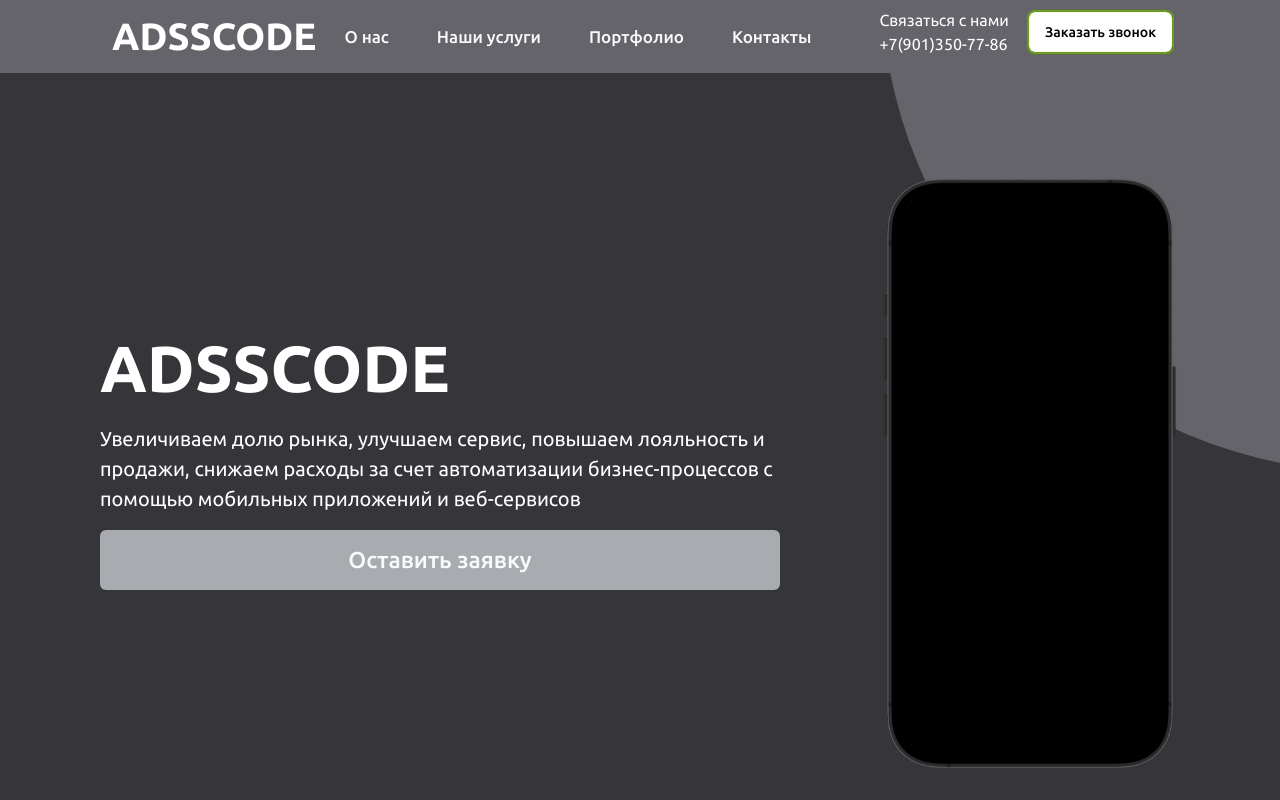
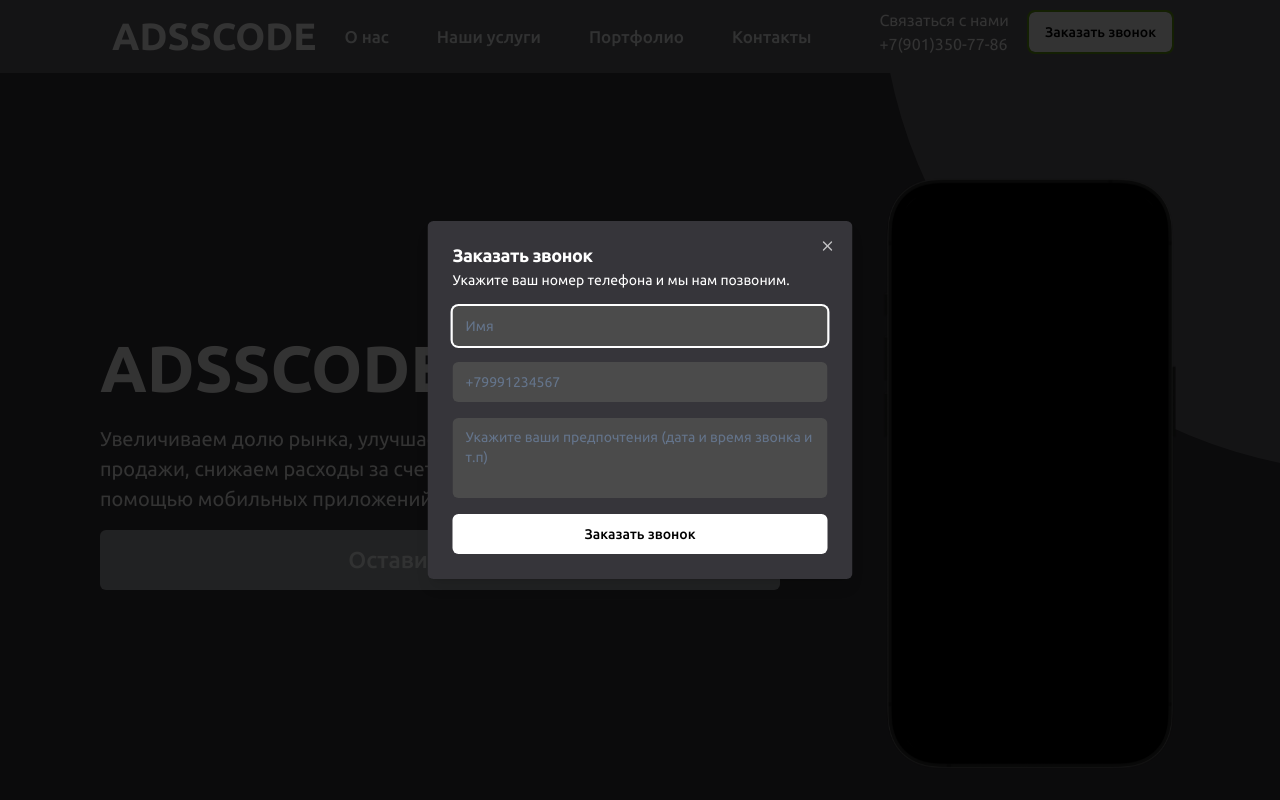
Before and after one commit to OneDeadL1ne/Adss, a React (Vite) app: page / in a window 1280 px wide. Both pictures are taken after a click on the button "Заказать звонок". Shown: the top 800 px of the page. Built offline with nearby package versions, Linux system fonts and the light colour scheme.

Commit message:
add order dialog

```diff
--- a/src/components/Burger.tsx
+++ b/src/components/Burger.tsx
@@ -24,14 +24,14 @@ export function Burger({
 						<SheetTitle className="flex w-full">
 							<a className="text-white text-3xl font-bold">ADSSCODE</a>
 						</SheetTitle>
-						<div className="bg-[#A8ABAF] text-transparent h-[1px] select-none mt-1 mb-1 ">
+						<div className="bg-[#3E3E40] text-transparent h-[1px] select-none mt-1 mb-1 ">
 							1
 						</div>
 					</div>
 				</SheetHeader>
 				<div className="grid grid-rows-4 gap-2 mt-3">
 					<Button
-						className=""
+						className="bg-[#3E3E40] active:bg-[#A8ABAF] text-white border-transparent "
 						variant="outline"
 						onClick={() => {
 							aboutRef.current?.scrollIntoView({
@@ -43,7 +43,8 @@ export function Burger({
 						<span className="flex w-full">О нас</span>
 					</Button>
 					<Button
-						className=""
+						className="bg-[#3E3E40] active:bg-[#A8ABAF] text-white border-transparent"
+						variant="outline"
 						onClick={() => {
 							serviceRef.current?.scrollIntoView({
 								behavior: "smooth",
@@ -54,7 +55,8 @@ export function Burger({
 						<span className="flex w-full">Наши услуги</span>
 					</Button>
 					<Button
-						className=""
+						className="bg-[#3E3E40] active:bg-[#A8ABAF] text-white border-transparent"
+						variant="outline"
 						onClick={() => {
 							portfolioRef.current?.scrollIntoView({
 								behavior: "smooth",
@@ -65,7 +67,8 @@ export function Burger({
 						<span className="flex w-full">Портфолио</span>
 					</Button>
 					<Button
-						className=""
+						className="bg-[#3E3E40] active:bg-[#A8ABAF] text-white border-transparent "
+						variant="outline"
 						onClick={() => {
 							contactsRef.current?.scrollIntoView({
 								behavior: "smooth",
--- a/src/components/Footer.tsx
+++ b/src/components/Footer.tsx
@@ -7,10 +7,10 @@ export default function Footer() {
 			<div className="text-center">
 				<Button
 					size="icon"
-					className="h-[47px] w-[47px] hover:bg-white  bg-white rounded-full"
+					className="h-[47px] w-[47px] hover:bg-white  bg-white rounded-full "
 				>
 					<a href="https://t.me/AdSSCode" target="_blank">
-						<Telegram height={32} />
+						<Telegram height={37} />
 					</a>
 				</Button>
 
--- a/src/components/Layout.tsx
+++ b/src/components/Layout.tsx
@@ -7,6 +7,7 @@ import { Phone } from "lucide-react";
 import Service from "./Service";
 import Portfolio from "./Portfolio";
 import Сontacts from "./Сontacts";
+import { OrderDialog } from "./OrderDialog";
 
 export interface BurgerProps {
 	aboutRef: React.MutableRefObject<HTMLDivElement | null>;
@@ -93,12 +94,7 @@ export default function Layout() {
 							<br />
 							+7(901)350-77-86
 						</p>
-						<Button className="hidden @[1250px]:inline-flex bg-white text-black outline outline-2 outline-lime-600 hover:bg-neutral-300">
-							Заказать звонок
-						</Button>
-						<Button className="inline-flex @[1250px]:hidden  h-14 w-14 rounded-full bg-white  hover:bg-neutral-300">
-							<Phone color="black" fill="black" strokeWidth={0.1} />
-						</Button>
+						<OrderDialog />
 					</div>
 				</div>
 			</header>
--- /dev/null
+++ b/src/components/OrderDialog.tsx
@@ -0,0 +1,40 @@
+import { Button } from "@/components/ui/button";
+import {
+	Dialog,
+	DialogContent,
+	DialogDescription,
+	DialogHeader,
+	DialogTitle,
+	DialogTrigger,
+} from "@/components/ui/dialog";
+import { Phone } from "lucide-react";
+import { OrderForm } from "./OrderForm";
+
+export function OrderDialog() {
+	return (
+		<Dialog>
+			<DialogTrigger asChild>
+				<Button className="h-14  rounded-full @[1250px]:rounded-md @[1250px]:h-10    bg-white text-black @[1250px]:outline @[1250px]:outline-2 @[1250px]:outline-lime-600 hover:bg-neutral-300 ">
+					<span className="hidden @[1250px]:inline-flex">Заказать звонок</span>
+					<Phone
+						color="black"
+						fill="black"
+						strokeWidth={0.1}
+						className="inline-flex @[1250px]:hidden"
+					/>
+				</Button>
+			</DialogTrigger>
+			<DialogContent className="sm:max-w-[425px] sm:rounded-md border-transparent outline-none text-white bg-[#36353A]">
+				<DialogHeader>
+					<DialogTitle>Заказать звонок</DialogTitle>
+					<DialogDescription className="text-white text-wrap">
+						Укажите ваш номер телефона и мы нам позвоним.
+					</DialogDescription>
+				</DialogHeader>
+				<div className="flex items-center">
+					<OrderForm />
+				</div>
+			</DialogContent>
+		</Dialog>
+	);
+}
--- /dev/null
+++ b/src/components/OrderForm.tsx
@@ -0,0 +1,106 @@
+import { zodResolver } from "@hookform/resolvers/zod";
+import { useForm } from "react-hook-form";
+import { z } from "zod";
+
+import { Button } from "@/components/ui/button";
+import { Form, FormControl, FormField, FormItem, FormMessage } from "@/components/ui/form";
+import { Input } from "@/components/ui/input";
+import { Textarea } from "./ui/textarea";
+import { Scroll } from "lucide-react";
+
+const FormSchema = z.object({
+	name: z.string().min(1, {
+		message: "Поле не может быть пустым.",
+	}),
+	phone: z
+		.string()
+		.min(1, {
+			message: "Поле не может быть пустым.",
+		})
+		.min(10, {
+			message: "Неверный формат номера!",
+		})
+		.max(13, {
+			message: "Неверный формат номера!",
+		}),
+	message: z.string().min(1, {
+		message: "Поле не может быть пустым.",
+	}),
+});
+
+export function OrderForm() {
+	const form = useForm<z.infer<typeof FormSchema>>({
+		resolver: zodResolver(FormSchema),
+		defaultValues: {
+			name: "",
+			phone: "",
+			message: "",
+		},
+	});
+
+	function onSubmit(data: z.infer<typeof FormSchema>) {
+		return console.log(data);
+	}
+
+	return (
+		<Form {...form}>
+			<form onSubmit={form.handleSubmit(onSubmit)} className="w-full space-y-4">
+				<FormField
+					control={form.control}
+					name="name"
+					render={({ field }) => (
+						<FormItem>
+							<FormControl>
+								<Input
+									type="text"
+									placeholder="Имя"
+									className="bg-[#4B4B4B] text-white ring-red-400 border-transparent  "
+									{...field}
+								/>
+							</FormControl>
+
+							<FormMessage />
+						</FormItem>
+					)}
+				/>
+				<FormField
+					control={form.control}
+					name="phone"
+					render={({ field }) => (
+						<FormItem>
+							<FormControl>
+								<Input
+									placeholder="+79991234567"
+									className="bg-[#4B4B4B] text-white ring-red-400 border-transparent  "
+									{...field}
+								/>
+							</FormControl>
+
+							<FormMessage />
+						</FormItem>
+					)}
+				/>
+				<FormField
+					control={form.control}
+					name="message"
+					render={({ field }) => (
+						<FormItem>
+							<FormControl>
+								<Textarea
+									placeholder="Укажите ваши предпочтения (дата и время звонка и т.п)"
+									className="bg-[#4B4B4B] text-white ring-red-400 border-transparent  resize-none"
+									{...field}
+								/>
+							</FormControl>
+
+							<FormMessage />
+						</FormItem>
+					)}
+				/>
+				<Button type="submit" className="w-full bg-white text-black  hover:bg-neutral-500">
+					Заказать звонок
+				</Button>
+			</form>
+		</Form>
+	);
+}
--- a/src/components/ui/button.tsx
+++ b/src/components/ui/button.tsx
@@ -1,21 +1,19 @@
-import * as React from "react"
-import { Slot } from "@radix-ui/react-slot"
-import { cva, type VariantProps } from "class-variance-authority"
+import * as React from "react";
+import { Slot } from "@radix-ui/react-slot";
+import { cva, type VariantProps } from "class-variance-authority";
 
-import { cn } from "@/lib/utils"
+import { cn } from "@/lib/utils";
 
 const buttonVariants = cva(
-  "inline-flex items-center justify-center whitespace-nowrap rounded-md text-sm font-medium ring-offset-background transition-colors focus-visible:outline-none focus-visible:ring-2 focus-visible:ring-ring focus-visible:ring-offset-2 disabled:pointer-events-none disabled:opacity-50",
+	"inline-flex items-center justify-center whitespace-nowrap rounded-md text-sm font-medium ring-offset-background transition-colors focus-visible:outline-none focus-visible:ring-0 focus-visible:ring-ring focus-visible:ring-offset-2 disabled:pointer-events-none disabled:opacity-50",
 	{
 		variants: {
 			variant: {
 				default: "bg-primary text-primary-foreground hover:bg-primary/90",
-        destructive:
-          "bg-destructive text-destructive-foreground hover:bg-destructive/90",
+				destructive: "bg-destructive text-destructive-foreground hover:bg-destructive/90",
 				outline:
 					"border border-input bg-background hover:bg-accent hover:text-accent-foreground",
-        secondary:
-          "bg-secondary text-secondary-foreground hover:bg-secondary/80",
+				secondary: "bg-secondary text-secondary-foreground hover:bg-secondary/80",
 				ghost: "hover:bg-accent hover:text-accent-foreground",
 				link: "text-primary underline-offset-4 hover:underline",
 			},
@@ -31,26 +29,26 @@ const buttonVariants = cva(
 			size: "default",
 		},
 	}
-)
+);
 
 export interface ButtonProps
 	extends React.ButtonHTMLAttributes<HTMLButtonElement>,
 		VariantProps<typeof buttonVariants> {
-  asChild?: boolean
+	asChild?: boolean;
 }
 
 const Button = React.forwardRef<HTMLButtonElement, ButtonProps>(
 	({ className, variant, size, asChild = false, ...props }, ref) => {
-    const Comp = asChild ? Slot : "button"
+		const Comp = asChild ? Slot : "button";
 		return (
 			<Comp
 				className={cn(buttonVariants({ variant, size, className }))}
 				ref={ref}
 				{...props}
 			/>
-    )
+		);
 	}
-)
-Button.displayName = "Button"
+);
+Button.displayName = "Button";
 
-export { Button, buttonVariants }
+export { Button, buttonVariants };
--- a/src/components/ui/dialog.tsx
+++ b/src/components/ui/dialog.tsx
@@ -1,16 +1,16 @@
-import * as React from "react"
-import * as DialogPrimitive from "@radix-ui/react-dialog"
-import { X } from "lucide-react"
+import * as React from "react";
+import * as DialogPrimitive from "@radix-ui/react-dialog";
+import { X } from "lucide-react";
 
-import { cn } from "@/lib/utils"
+import { cn } from "@/lib/utils";
 
-const Dialog = DialogPrimitive.Root
+const Dialog = DialogPrimitive.Root;
 
-const DialogTrigger = DialogPrimitive.Trigger
+const DialogTrigger = DialogPrimitive.Trigger;
 
-const DialogPortal = DialogPrimitive.Portal
+const DialogPortal = DialogPrimitive.Portal;
 
-const DialogClose = DialogPrimitive.Close
+const DialogClose = DialogPrimitive.Close;
 
 const DialogOverlay = React.forwardRef<
 	React.ElementRef<typeof DialogPrimitive.Overlay>,
@@ -24,8 +24,8 @@ const DialogOverlay = React.forwardRef<
 		)}
 		{...props}
 	/>
-))
-DialogOverlay.displayName = DialogPrimitive.Overlay.displayName
+));
+DialogOverlay.displayName = DialogPrimitive.Overlay.displayName;
 
 const DialogContent = React.forwardRef<
 	React.ElementRef<typeof DialogPrimitive.Content>,
@@ -42,42 +42,30 @@ const DialogContent = React.forwardRef<
 			{...props}
 		>
 			{children}
-      <DialogPrimitive.Close className="absolute right-4 top-4 rounded-sm opacity-70 ring-offset-background transition-opacity hover:opacity-100 focus:outline-none focus:ring-2 focus:ring-ring focus:ring-offset-2 disabled:pointer-events-none data-[state=open]:bg-accent data-[state=open]:text-muted-foreground">
+			<DialogPrimitive.Close className="absolute right-4 top-4 rounded-sm opacity-70 ring-offset-background transition-opacity hover:opacity-100 focus:outline-none focus:ring-0 focus:ring-ring focus:ring-offset-2 disabled:pointer-events-none data-[state=open]:bg-accent data-[state=open]:text-muted-foreground">
 				<X className="h-4 w-4" />
 				<span className="sr-only">Close</span>
 			</DialogPrimitive.Close>
 		</DialogPrimitive.Content>
 	</DialogPortal>
-))
-DialogContent.displayName = DialogPrimitive.Content.displayName
+));
+DialogContent.displayName = DialogPrimitive.Content.displayName;
 
-const DialogHeader = ({
-  className,
-  ...props
-}: React.HTMLAttributes<HTMLDivElement>) => (
+const DialogHeader = ({ className, ...props }: React.HTMLAttributes<HTMLDivElement>) => (
 	<div
-    className={cn(
-      "flex flex-col space-y-1.5 text-center sm:text-left",
-      className
-    )}
+		className={cn("flex flex-col space-y-1.5 text-center sm:text-left", className)}
 		{...props}
 	/>
-)
-DialogHeader.displayName = "DialogHeader"
+);
+DialogHeader.displayName = "DialogHeader";
 
-const DialogFooter = ({
-  className,
-  ...props
-}: React.HTMLAttributes<HTMLDivElement>) => (
+const DialogFooter = ({ className, ...props }: React.HTMLAttributes<HTMLDivElement>) => (
 	<div
-    className={cn(
-      "flex flex-col-reverse sm:flex-row sm:justify-end sm:space-x-2",
-      className
-    )}
+		className={cn("flex flex-col-reverse sm:flex-row sm:justify-end sm:space-x-2", className)}
 		{...props}
 	/>
-)
-DialogFooter.displayName = "DialogFooter"
+);
+DialogFooter.displayName = "DialogFooter";
 
 const DialogTitle = React.forwardRef<
 	React.ElementRef<typeof DialogPrimitive.Title>,
@@ -85,14 +73,11 @@ const DialogTitle = React.forwardRef<
 >(({ className, ...props }, ref) => (
 	<DialogPrimitive.Title
 		ref={ref}
-    className={cn(
-      "text-lg font-semibold leading-none tracking-tight",
-      className
-    )}
+		className={cn("text-lg font-semibold leading-none tracking-tight", className)}
 		{...props}
 	/>
-))
-DialogTitle.displayName = DialogPrimitive.Title.displayName
+));
+DialogTitle.displayName = DialogPrimitive.Title.displayName;
 
 const DialogDescription = React.forwardRef<
 	React.ElementRef<typeof DialogPrimitive.Description>,
@@ -103,8 +88,8 @@ const DialogDescription = React.forwardRef<
 		className={cn("text-sm text-muted-foreground", className)}
 		{...props}
 	/>
-))
-DialogDescription.displayName = DialogPrimitive.Description.displayName
+));
+DialogDescription.displayName = DialogPrimitive.Description.displayName;
 
 export {
 	Dialog,
@@ -117,4 +102,4 @@ export {
 	DialogFooter,
 	DialogTitle,
 	DialogDescription,
-}
+};
--- a/src/components/ui/sheet.tsx
+++ b/src/components/ui/sheet.tsx
@@ -61,7 +61,7 @@ const SheetContent = React.forwardRef<
 			{...props}
 		>
 			{children}
-			<SheetPrimitive.Close className="absolute right-4 top-4 rounded-sm opacity-70 ring-offset-background transition-opacity hover:opacity-100 focus:outline-none focus:ring-2 focus:ring-ring focus:ring-offset-2 disabled:pointer-events-none data-[state=open]:bg-secondary">
+			<SheetPrimitive.Close className="absolute right-4 top-4 rounded-sm opacity-70 ring-offset-background transition-opacity hover:opacity-100 focus:outline-none focus:ring-0 focus:ring-ring focus:ring-offset-2 disabled:pointer-events-none data-[state=open]:bg-secondary">
 				<X className="h-4 w-4" />
 				<span className="sr-only">Close</span>
 			</SheetPrimitive.Close>
--- a/src/components/ui/tabs.tsx
+++ b/src/components/ui/tabs.tsx
@@ -1,9 +1,9 @@
-import * as React from "react"
-import * as TabsPrimitive from "@radix-ui/react-tabs"
+import * as React from "react";
+import * as TabsPrimitive from "@radix-ui/react-tabs";
 
-import { cn } from "@/lib/utils"
+import { cn } from "@/lib/utils";
 
-const Tabs = TabsPrimitive.Root
+const Tabs = TabsPrimitive.Root;
 
 const TabsList = React.forwardRef<
 	React.ElementRef<typeof TabsPrimitive.List>,
@@ -17,8 +17,8 @@ const TabsList = React.forwardRef<
 		)}
 		{...props}
 	/>
-))
-TabsList.displayName = TabsPrimitive.List.displayName
+));
+TabsList.displayName = TabsPrimitive.List.displayName;
 
 const TabsTrigger = React.forwardRef<
 	React.ElementRef<typeof TabsPrimitive.Trigger>,
@@ -27,13 +27,13 @@ const TabsTrigger = React.forwardRef<
 	<TabsPrimitive.Trigger
 		ref={ref}
 		className={cn(
-      "inline-flex items-center justify-center whitespace-nowrap rounded-sm px-3 py-1.5 text-sm font-medium ring-offset-background transition-all focus-visible:outline-none focus-visible:ring-2 focus-visible:ring-ring focus-visible:ring-offset-2 disabled:pointer-events-none disabled:opacity-50 data-[state=active]:bg-background data-[state=active]:text-foreground data-[state=active]:shadow-sm",
+			"inline-flex items-center justify-center whitespace-nowrap rounded-sm px-3 py-1.5 text-sm font-medium ring-offset-background transition-all focus-visible:outline-none focus-visible:ring-0 focus-visible:ring-ring focus-visible:ring-offset-2 disabled:pointer-events-none disabled:opacity-50 data-[state=active]:bg-background data-[state=active]:text-foreground data-[state=active]:shadow-sm",
 			className
 		)}
 		{...props}
 	/>
-))
-TabsTrigger.displayName = TabsPrimitive.Trigger.displayName
+));
+TabsTrigger.displayName = TabsPrimitive.Trigger.displayName;
 
 const TabsContent = React.forwardRef<
 	React.ElementRef<typeof TabsPrimitive.Content>,
@@ -42,12 +42,12 @@ const TabsContent = React.forwardRef<
 	<TabsPrimitive.Content
 		ref={ref}
 		className={cn(
-      "mt-2 ring-offset-background focus-visible:outline-none focus-visible:ring-2 focus-visible:ring-ring focus-visible:ring-offset-2",
+			"mt-2 ring-offset-background focus-visible:outline-none focus-visible:ring-0 focus-visible:ring-ring focus-visible:ring-offset-2",
 			className
 		)}
 		{...props}
 	/>
-))
-TabsContent.displayName = TabsPrimitive.Content.displayName
+));
+TabsContent.displayName = TabsPrimitive.Content.displayName;
 
-export { Tabs, TabsList, TabsTrigger, TabsContent }
+export { Tabs, TabsList, TabsTrigger, TabsContent };
```
Also changed, not shown: src/assets/icons/telegram.svg. Lines whose indentation alone changed are shown as unchanged.
